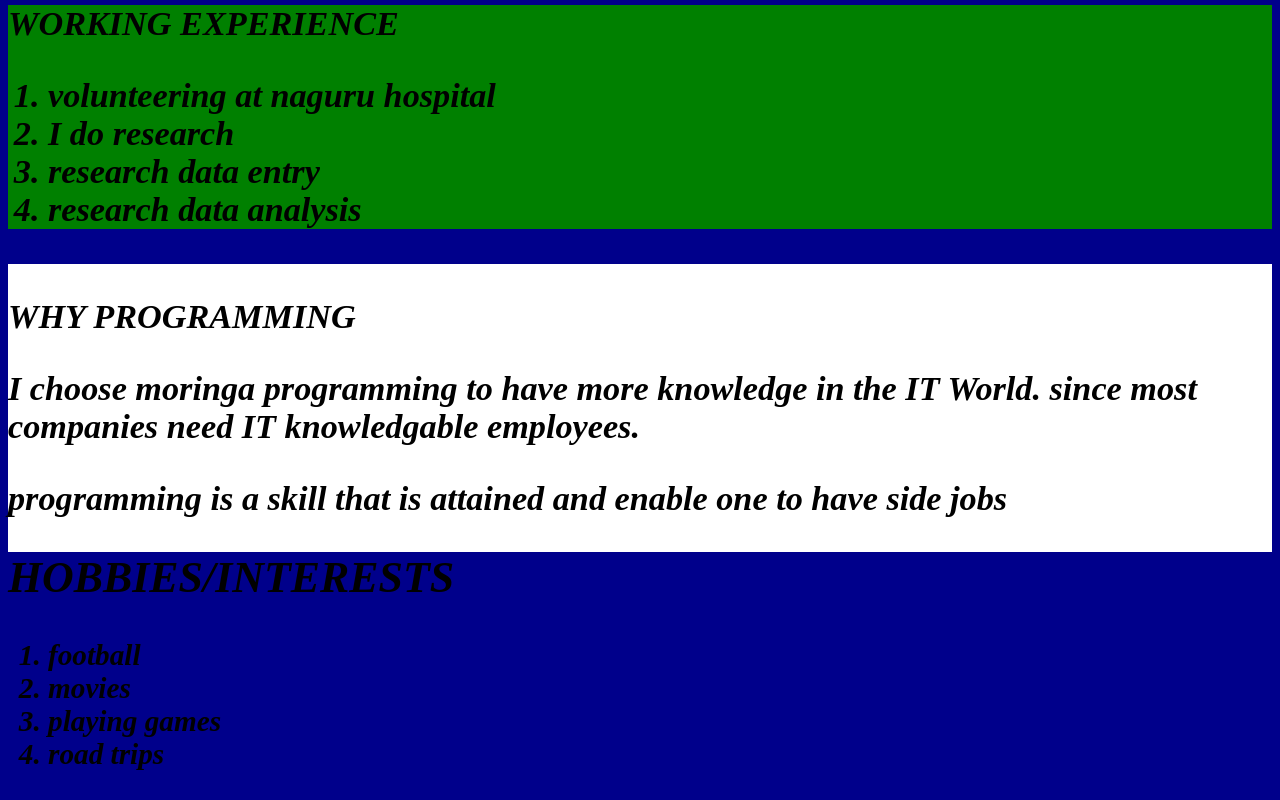
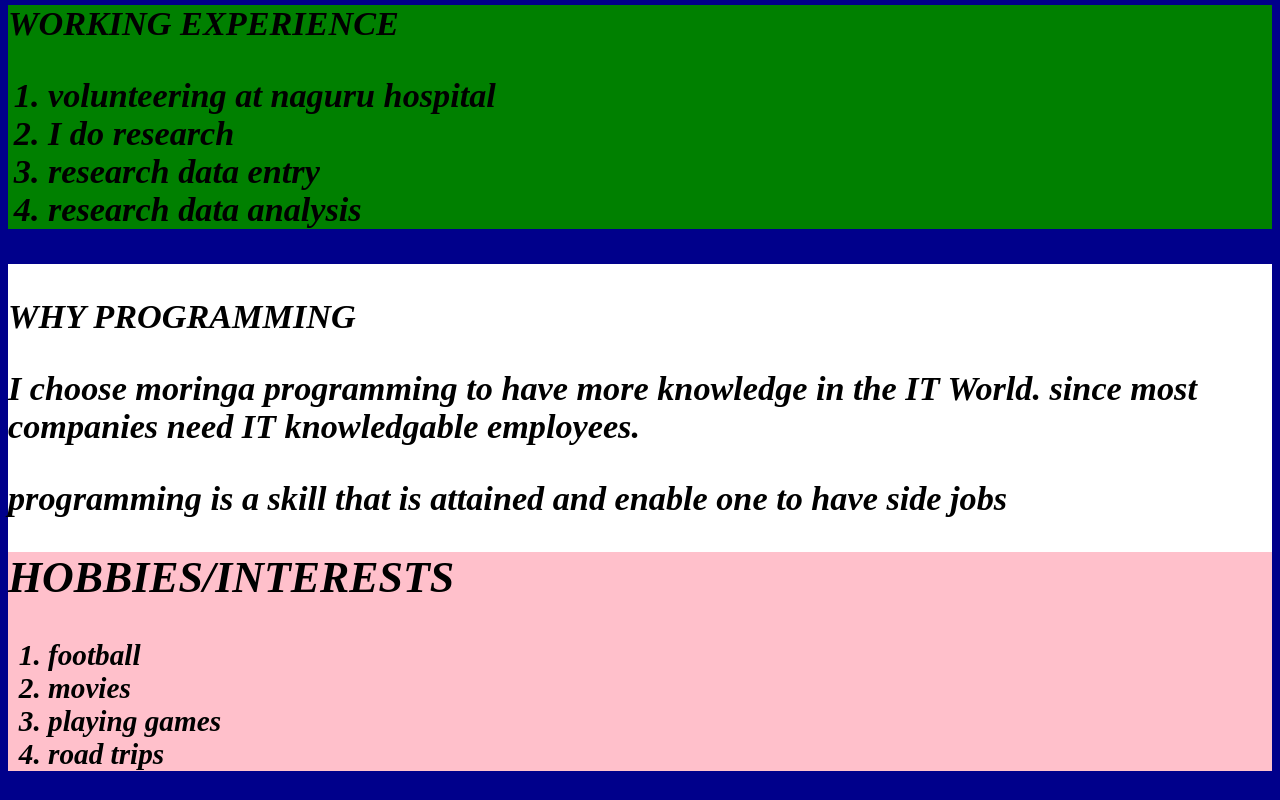
Before and after one commit to terrydon/portifolio, a plain HTML site: page index.html in a window 1280 px wide. Shown: the part 321-1121 px from the top of the page. Drawn offline with Linux system fonts and the light colour scheme.

Commit message:
adding bg color

```diff
--- a/css/styles.css
+++ b/css/styles.css
@@ -28,3 +28,7 @@ p {
 background-color: white;
 float: right;
 }
+.h {
+  background-color: pink;
+
+}
```
